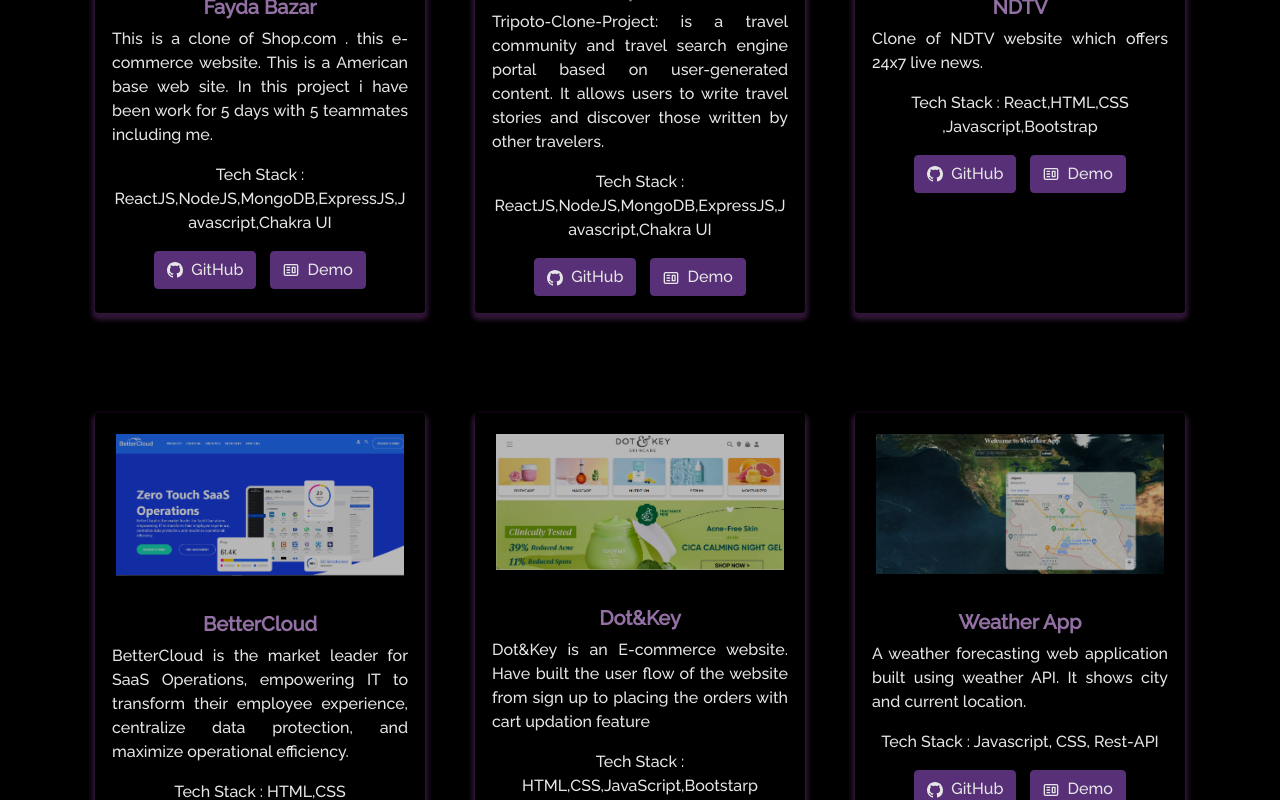
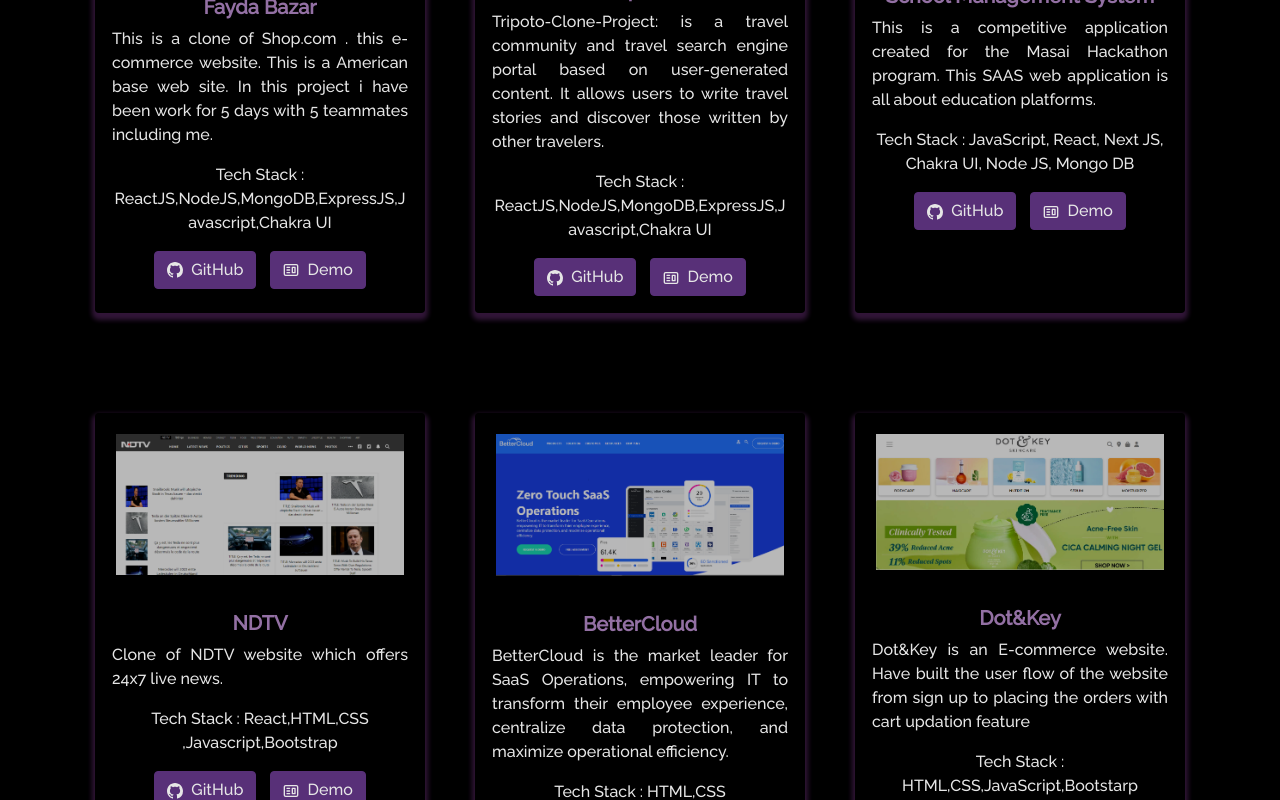
Before and after one commit to kedar05121998/kedar05121998.github.io, a React (Create React App) app: page / in a window 1280 px wide. Shown: the part 3380-4180 px from the top of the page. Built offline with nearby package versions, Linux system fonts and the light colour scheme.

Commit message:
updated code

```diff
--- a/src/components/Projects/Projects.js
+++ b/src/components/Projects/Projects.js
@@ -1,29 +1,28 @@
 import React from "react";
 import { Container, Row, Col } from "react-bootstrap";
 import ProjectCard from "./ProjectCards";
-import betterCloud from "../../Assets/project/betterCloud.png"
-import dotandkey from "../../Assets/project/dotandkey.png"
+import betterCloud from "../../Assets/project/betterCloud.png";
+import dotandkey from "../../Assets/project/dotandkey.png";
 
-import weather from "../../Assets/project/weather.png"
-import tripoto from "../../Assets/project/tripoto.png"
-import shop from "../../Assets/project/shop.png"
-import ndtv from "../../Assets/project/ndtv.png"
-
+import weather from "../../Assets/project/weather.png";
+import tripoto from "../../Assets/project/tripoto.png";
+import shop from "../../Assets/project/shop.png";
+import ndtv from "../../Assets/project/ndtv.png";
+import mind from "../../Assets/project/mind.png";
 
 function Projects() {
   return (
-    <Container  fluid className="project-section">
+    <Container fluid className="project-section">
       <div id="project" className="projects-sections"></div>
 
       <Container>
-        <h1 className="project-heading" >
+        <h1 className="project-heading">
           My Recent <strong className="purple">Works </strong>
         </h1>
         <p style={{ color: "white" }}>
           Here are a few projects I've worked on recently.
         </p>
         <Row style={{ justifyContent: "center", paddingBottom: "10px" }}>
-
           <Col md={4} className="project-card">
             <ProjectCard
               imgPath={shop}
@@ -47,18 +46,18 @@
               demoLink="https://precious-biscotti-a1a839.netlify.app/"
             />
           </Col>
-{/*
+
           <Col md={4} className="project-card">
             <ProjectCard
-              imgPath={fabbag}
+              imgPath={mind}
               isBlog={false}
-              title="fabbag"
-              description="fabbag is an E-commerce website. Have built the user flow of the website from sign up to placing the orders with cart updation feature"
-              stacks="Tech Stack : React, Javascript, Chakra-UI,Bootstrap"
-              ghLink="https://github.com/kedar05121998/crazy-name-9363"
-              demoLink="https://fab-bag-fawn.vercel.app/"
+              title="School Management System"
+              description="This is a competitive application created for the Masai Hackathon program. This SAAS web application is all about education platforms."
+              stacks="Tech Stack : JavaScript, React, Next JS, Chakra UI, Node JS, Mongo DB"
+              ghLink="https://github.com/H-unique245/MindInstallers"
+              demoLink="https://hackathon-sms.vercel.app/"
             />
-          </Col> */}
+          </Col>
 
           <Col md={4} className="project-card">
             <ProjectCard
@@ -95,9 +94,7 @@
             />
           </Col>
 
-
-
-          <Col md={4} className="project-card">
+          {/* <Col md={4} className="project-card">
             <ProjectCard
               imgPath={weather}
               isBlog={false}
@@ -107,12 +104,7 @@
               ghLink="https://github.com/kedar05121998/Weather-App/tree/main"
               demoLink="https://keen-nasturtium-8da81a.netlify.app/"
             />
-          </Col>
-
-
-
-
-
+          </Col> */}
         </Row>
       </Container>
     </Container>
```
Also changed, not shown: src/Assets/project/mind.png (added). Lines whose indentation alone changed are shown as unchanged.
